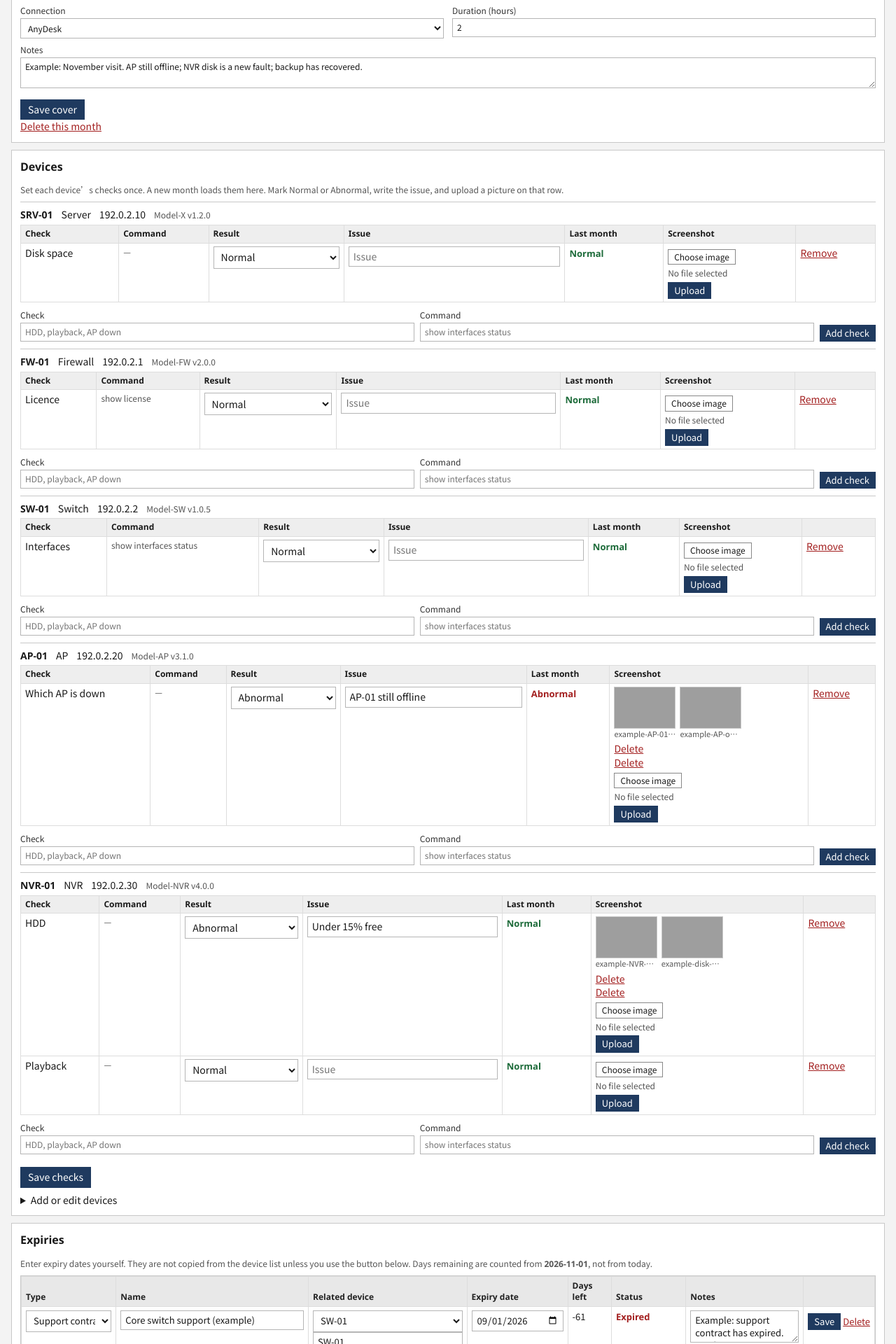
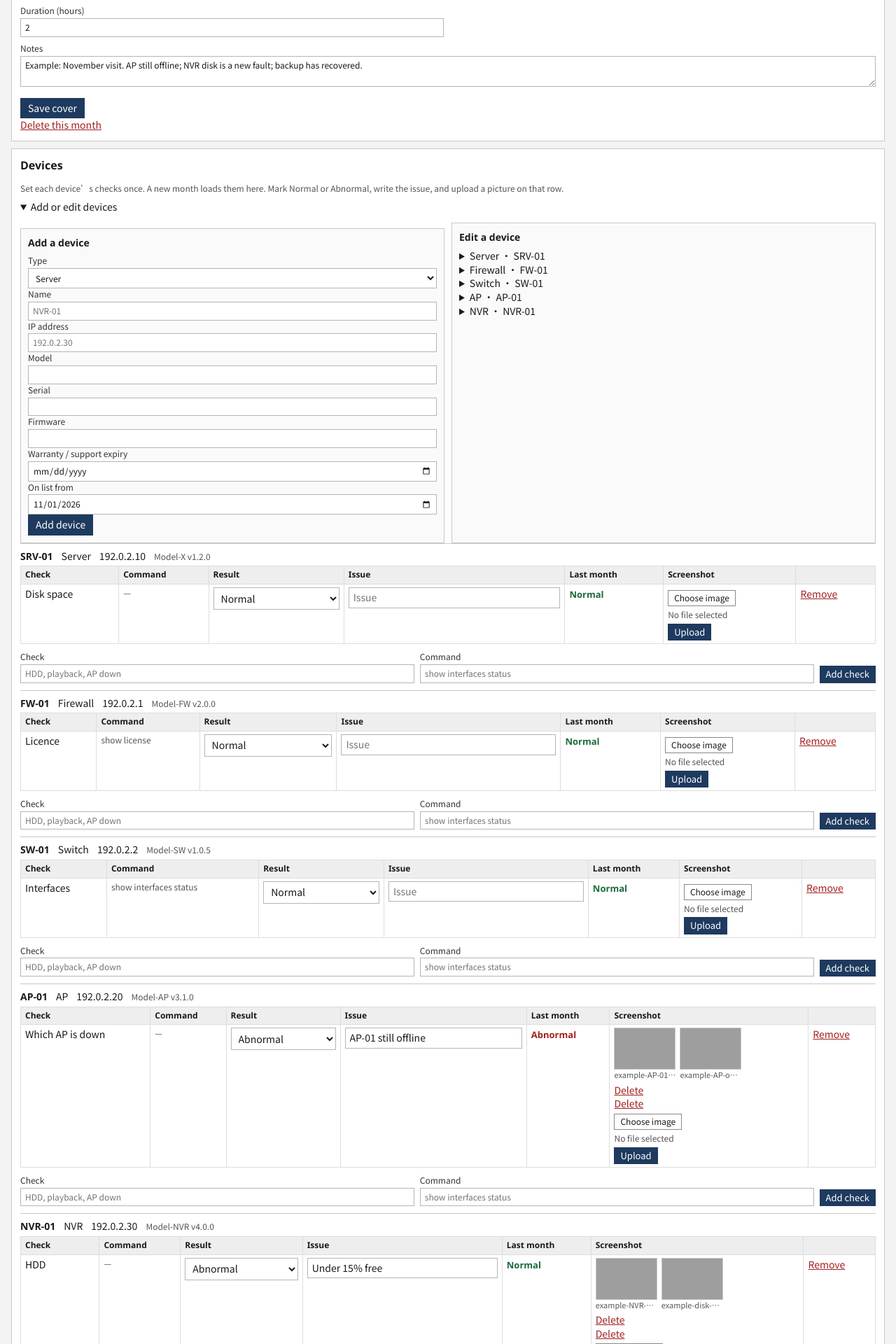
Before and after one commit to fiorafiora/infra-health-check, a FastAPI app: page /clients/1?check=2 in a window 1280 px wide. Shown: the part 600-2520 px from the top of the page at 70% size. Run offline with FastAPI, Linux system fonts and the light colour scheme; data comes from the database, SQL or seed files in the repository; some web fonts are replaced; grey boxes are pictures that could not be loaded.

Commit message:
Drop expiries and connection, and put add-device at the top.
The monthly page no longer asks how you connected or tracks expiry dates. New devices are entered above the check list.

Co-authored-by: fiorafiora <fiorafiora@users.noreply.github.com>

```diff
--- a/app/static/css/app.css
+++ b/app/static/css/app.css
@@ -159,7 +159,7 @@ section[id] { scroll-margin-top: 42px; }
 .stats {
   list-style: none;
   display: grid;
-  grid-template-columns: repeat(6, minmax(0, 1fr));
+  grid-template-columns: repeat(3, minmax(0, 1fr));
   gap: 0;
   padding: 0;
   margin: 10px 0;
@@ -334,7 +334,7 @@ details form { margin-top: 8px; }
 }
 
 @media (max-width: 1100px) {
-  .stats { grid-template-columns: repeat(4, minmax(0, 1fr)); }
+  .stats { grid-template-columns: repeat(3, minmax(0, 1fr)); }
   .layout-home, .split, .page-head { grid-template-columns: 1fr; display: grid; }
   .grid-form { grid-template-columns: 1fr; }
   .span-2 { grid-column: auto; }
--- a/app/templates/client.html
+++ b/app/templates/client.html
@@ -20,7 +20,7 @@
       <button class="btn" type="submit">Save</button>
     </form>
     <form method="post" action="/clients/{{ client.id }}/delete">
-      <button class="btn danger" type="submit" data-confirm="Delete {{ client.name }} / {{ client.site }}? Checks, devices, issues, expiries, and screenshots will all be removed.">Delete client</button>
+      <button class="btn danger" type="submit" data-confirm="Delete {{ client.name }} / {{ client.site }}? Devices, checks, and screenshots will all be removed.">Delete client</button>
     </form>
   </details>
 </section>
@@ -29,7 +29,6 @@
   <a href="#months">Months</a>
   <a href="#summary">Cover</a>
   <a href="#devices">Devices</a>
-  <a href="#expiries">Expiries</a>
 </nav>
 
 <section id="months" class="card">
@@ -51,11 +50,6 @@
     <form class="grid-form" method="post" action="/clients/{{ client.id }}/checks">
       <label>Check date<input type="date" name="check_date" required value="{{ today.isoformat() }}"></label>
       <label>Engineer<input name="engineer" required maxlength="100" value="{{ current.engineer if current else '' }}" placeholder="For example, K L"></label>
-      <label>Connection
-        <select name="connection_method" required>
-          {{ options(CONNECTION_METHODS, current.connection_method if current else "VPN") }}
-        </select>
-      </label>
       <label>Duration (hours)<input name="duration_hours" inputmode="decimal" placeholder="1.5" value=""></label>
       <label class="span-2">Notes<textarea name="notes" rows="2" placeholder="Optional"></textarea></label>
       <div class="span-2">
@@ -69,7 +63,7 @@
 {% if not current %}
 <section class="card empty-state">
   <h2>No month yet</h2>
-  <p>Create the cover first (check date, engineer, connection), then fill device status and the checklist. Until something is filled in, the light stays Not started.</p>
+  <p>Create the cover first (check date and engineer), then fill each device’s checks.</p>
 </section>
 {% else %}
 <section id="summary" class="card hero-card" data-light="{{ view.light }}">
@@ -77,7 +71,7 @@
     <div>
       <p class="eyebrow">Overall</p>
       <p class="hero-light">{{ view.light }}</p>
-      <p class="hint">Red beats amber. Days left use this check date ({{ current.check_date }}), not today.</p>
+      <p class="hint">Red if any check is Abnormal. Green when checks are filled and none are abnormal.</p>
     </div>
     <div class="exports">
       <a class="btn" href="/checks/{{ current.id }}/export.pdf">Export PDF</a>
@@ -88,26 +82,19 @@
     <li><span>Abnormal checks</span><strong>{{ view.counts.abnormal_items }}</strong></li>
     <li><span>Checks filled</span><strong>{{ view.counts.filled_items }}</strong></li>
     <li><span>Abnormal devices</span><strong>{{ view.counts.abnormal_devices }}</strong></li>
-    <li><span>Expired</span><strong>{{ view.counts.expired }}</strong></li>
-    <li><span>Due in 30 days</span><strong>{{ view.counts.within_30 }}</strong></li>
-    <li><span>Due in 90 days</span><strong>{{ view.counts.within_90 }}</strong></li>
   </ul>
   <p class="snapshot">This check records what you saw at that moment. Nothing alerts you between monthly visits, and it is not 24-hour monitoring.</p>
   <details class="rules">
     <summary>How the light is decided</summary>
     <ul>
-      <li>Red: a device check is Abnormal, or something is Expired.</li>
-      <li>Amber: nothing is red, but something is due within 30 or 90 days.</li>
-      <li>Green: at least one check is filled in, and nothing above applies.</li>
-      <li>Not started: no check result yet, and no expiry warning.</li>
+      <li>Red: a device check is Abnormal.</li>
+      <li>Green: at least one check is filled in, and none are Abnormal.</li>
+      <li>Not started: no check result yet.</li>
     </ul>
   </details>
   <form class="grid-form cover-form" method="post" action="/checks/{{ current.id }}">
     <label>Check date<input type="date" name="check_date" required value="{{ current.check_date.isoformat() }}"></label>
     <label>Engineer<input name="engineer" required maxlength="100" value="{{ current.engineer }}"></label>
-    <label>Connection
-      <select name="connection_method" required>{{ options(CONNECTION_METHODS, current.connection_method) }}</select>
-    </label>
     <label>Duration (hours)<input name="duration_hours" inputmode="decimal" value="{{ current.duration_hours|hours }}"></label>
     <label class="span-2">Notes<textarea name="notes" rows="2">{{ current.notes or '' }}</textarea></label>
     <div class="row-actions span-2">
@@ -124,6 +111,52 @@
     <h2>Devices</h2>
     <p class="hint">Set each device’s checks once. A new month loads them here. Mark Normal or Abnormal, write the issue, and upload a picture on that row.</p>
   </div>
+
+  <details class="start-month" open>
+    <summary>Add or edit devices</summary>
+    <div class="split">
+      <form class="subcard" method="post" action="/clients/{{ client.id }}/devices">
+        <h3>Add a device</h3>
+        <input type="hidden" name="check_id" value="{{ current.id }}">
+        <label>Type<select name="device_type" required>{{ options(DEVICE_TYPES, "Server") }}</select></label>
+        <label>Name<input name="name" required maxlength="200" placeholder="NVR-01"></label>
+        <label>IP address<input name="ip_address" maxlength="100" placeholder="192.0.2.30"></label>
+        <label>Model<input name="model" maxlength="200"></label>
+        <label>Serial<input name="serial_no" maxlength="200"></label>
+        <label>Firmware<input name="firmware" maxlength="100"></label>
+        <label>Warranty / support expiry<input type="date" name="warranty_expiry"></label>
+        <label>On list from<input type="date" name="added_on" value="{{ current.check_date.isoformat() }}"></label>
+        <button class="btn" type="submit">Add device</button>
+      </form>
+      <div class="subcard">
+        <h3>Edit a device</h3>
+        {% for device in devices %}
+        <details>
+          <summary>{{ device.device_type }} · {{ device.name }}</summary>
+          <form method="post" action="/devices/{{ device.id }}">
+            <input type="hidden" name="check_id" value="{{ current.id }}">
+            <label>Type<select name="device_type">{{ options(DEVICE_TYPES, device.device_type) }}</select></label>
+            <label>Name<input name="name" required value="{{ device.name }}"></label>
+            <label>Model<input name="model" value="{{ device.model or '' }}"></label>
+            <label>Serial<input name="serial_no" value="{{ device.serial_no or '' }}"></label>
+            <label>IP address<input name="ip_address" value="{{ device.ip_address or '' }}"></label>
+            <label>Firmware<input name="firmware" value="{{ device.firmware or '' }}"></label>
+            <label>Warranty / support expiry<input type="date" name="warranty_expiry" value="{{ device.warranty_expiry.isoformat() if device.warranty_expiry else '' }}"></label>
+            <label>Sort order<input name="sort_order" inputmode="numeric" value="{{ device.sort_order }}"></label>
+            <button class="btn small" type="submit">Save</button>
+          </form>
+          <form method="post" action="/devices/{{ device.id }}/delete">
+            <input type="hidden" name="check_id" value="{{ current.id }}">
+            <button class="link danger" type="submit" data-confirm="Delete {{ device.name }}?">Delete</button>
+          </form>
+        </details>
+        {% else %}
+        <p class="empty">No devices yet.</p>
+        {% endfor %}
+      </div>
+    </div>
+  </details>
+
   {% if view.devices %}
   <form id="device-checks-form" method="post" action="/checks/{{ current.id }}/device-checks"></form>
   {% for row in view.devices %}
@@ -192,150 +225,10 @@
     <button class="btn" type="submit" form="device-checks-form">Save checks</button>
   </div>
   {% else %}
-  <p class="empty">No devices on this month. Add one below.</p>
+  <p class="empty">No devices on this month. Add one above.</p>
   {% endif %}
 
-  <details class="start-month">
-    <summary>Add or edit devices</summary>
-    <div class="split">
-      <form class="subcard" method="post" action="/clients/{{ client.id }}/devices">
-        <h3>Add a device</h3>
-        <input type="hidden" name="check_id" value="{{ current.id }}">
-        <label>Type<select name="device_type" required>{{ options(DEVICE_TYPES, "Server") }}</select></label>
-        <label>Name<input name="name" required maxlength="200" placeholder="NVR-01"></label>
-        <label>IP address<input name="ip_address" maxlength="100" placeholder="192.0.2.30"></label>
-        <label>Model<input name="model" maxlength="200"></label>
-        <label>Serial<input name="serial_no" maxlength="200"></label>
-        <label>Firmware<input name="firmware" maxlength="100"></label>
-        <label>Warranty / support expiry<input type="date" name="warranty_expiry"></label>
-        <label>On list from<input type="date" name="added_on" value="{{ current.check_date.isoformat() }}"></label>
-        <button class="btn" type="submit">Add device</button>
-      </form>
-      <div class="subcard">
-        <h3>Edit a device</h3>
-        {% for device in devices %}
-        <details>
-          <summary>{{ device.device_type }} · {{ device.name }}</summary>
-          <form method="post" action="/devices/{{ device.id }}">
-            <input type="hidden" name="check_id" value="{{ current.id }}">
-            <label>Type<select name="device_type">{{ options(DEVICE_TYPES, device.device_type) }}</select></label>
-            <label>Name<input name="name" required value="{{ device.name }}"></label>
-            <label>Model<input name="model" value="{{ device.model or '' }}"></label>
-            <label>Serial<input name="serial_no" value="{{ device.serial_no or '' }}"></label>
-            <label>IP address<input name="ip_address" value="{{ device.ip_address or '' }}"></label>
-            <label>Firmware<input name="firmware" value="{{ device.firmware or '' }}"></label>
-            <label>Warranty / support expiry<input type="date" name="warranty_expiry" value="{{ device.warranty_expiry.isoformat() if device.warranty_expiry else '' }}"></label>
-            <label>Sort order<input name="sort_order" inputmode="numeric" value="{{ device.sort_order }}"></label>
-            <button class="btn small" type="submit">Save</button>
-          </form>
-          <form method="post" action="/devices/{{ device.id }}/delete">
-            <input type="hidden" name="check_id" value="{{ current.id }}">
-            <button class="link danger" type="submit" data-confirm="Delete {{ device.name }}?">Delete</button>
-          </form>
-        </details>
-        {% else %}
-        <p class="empty">No devices yet.</p>
-        {% endfor %}
-      </div>
-    </div>
-  </details>
 </section>
 
-<section id="expiries" class="card">
-  <div class="card-head">
-    <h2>Expiries</h2>
-    <p class="hint">Enter expiry dates yourself. They are not copied from the device list unless you use the button below. Days remaining are counted from <strong>{{ current.check_date }}</strong>, not from today.</p>
-  </div>
-  {% if view.expiries %}
-  <div class="sheet">
-    <table class="grid expiries">
-      <thead>
-        <tr>
-          <th>Type</th>
-          <th>Name</th>
-          <th>Related device</th>
-          <th>Expiry date</th>
-          <th>Days left</th>
-          <th>Status</th>
-          <th>Notes</th>
-          <th></th>
-        </tr>
-      </thead>
-      <tbody>
-        {% for row in view.expiries %}
-        {% set expiry = row.expiry %}
-        <tr>
-          <td><select form="ex-{{ expiry.id }}" name="kind">{{ options(EXPIRY_KINDS, expiry.kind) }}</select></td>
-          <td>
-            <input form="ex-{{ expiry.id }}" name="name" required value="{{ expiry.name }}">
-            {% if expiry.copied_from_device %}<span class="tag">Copied from warranty</span>{% endif %}
-          </td>
-          <td>
-            <select form="ex-{{ expiry.id }}" name="device_id">
-              <option value="">None</option>
-              {% for device in devices %}
-              <option value="{{ device.id }}"{% if expiry.device_id == device.id %} selected{% endif %}>{{ device.name }}</option>
-              {% endfor %}
-            </select>
-            <input form="ex-{{ expiry.id }}" name="related_label" value="{{ expiry.related_label or '' }}" placeholder="Display name">
-          </td>
-          <td><input form="ex-{{ expiry.id }}" type="date" name="expiry_date" required value="{{ expiry.expiry_date.isoformat() }}"></td>
-          <td class="num">{{ row.days if row.days is not none else "—" }}</td>
-          <td><span class="status" data-status="{{ row.status }}">{{ row.status }}</span></td>
-          <td><textarea form="ex-{{ expiry.id }}" name="notes" rows="2">{{ expiry.notes or '' }}</textarea></td>
-          <td class="nowrap">
-            <button class="btn small" type="submit" form="ex-{{ expiry.id }}">Save</button>
-            <button class="link danger" type="submit" form="ex-del-{{ expiry.id }}" data-confirm="Delete “{{ expiry.name }}”?">Delete</button>
-          </td>
-        </tr>
-        {% endfor %}
-      </tbody>
-    </table>
-  </div>
-  {% for row in view.expiries %}
-  <form id="ex-{{ row.expiry.id }}" method="post" action="/expiries/{{ row.expiry.id }}">
-    <input type="hidden" name="check_id" value="{{ current.id }}">
-  </form>
-  <form id="ex-del-{{ row.expiry.id }}" method="post" action="/expiries/{{ row.expiry.id }}/delete">
-    <input type="hidden" name="check_id" value="{{ current.id }}">
-  </form>
-  {% endfor %}
-  {% else %}
-  <p class="empty">No expiries yet.</p>
-  {% endif %}
-
-  <div class="split">
-    <form class="subcard" method="post" action="/clients/{{ client.id }}/expiries">
-      <h3>Add an expiry</h3>
-      <input type="hidden" name="check_id" value="{{ current.id }}">
-      <label>Type<select name="kind">{{ options(EXPIRY_KINDS, "Licence") }}</select></label>
-      <label>Name<input name="name" required maxlength="300" placeholder="For example, firewall licence"></label>
-      <label>Related device
-        <select name="device_id">
-          <option value="">None</option>
-          {% for device in devices %}<option value="{{ device.id }}">{{ device.name }}</option>{% endfor %}
-        </select>
-      </label>
-      <label>Related label<input name="related_label" maxlength="300"></label>
-      <label>Expiry date<input type="date" name="expiry_date" required></label>
-      <label>Notes<textarea name="notes" rows="2"></textarea></label>
-      <button class="btn" type="submit">Add</button>
-    </form>
-    <form class="subcard" method="post" action="/clients/{{ client.id }}/expiries/copy-warranty">
-      <h3>Copy a device warranty</h3>
-      <input type="hidden" name="check_id" value="{{ current.id }}">
-      <p class="hint">Copies only the device you pick, and only if it has a warranty or support date. The same date is not added twice.</p>
-      <label>Device
-        <select name="device_id" required>
-          <option value="">Choose</option>
-          {% for device in devices %}
-          <option value="{{ device.id }}">{{ device.name }}{% if device.warranty_expiry %} · {{ device.warranty_expiry }}{% else %} · no date{% endif %}</option>
-          {% endfor %}
-        </select>
-      </label>
-      <button class="btn ghost" type="submit">Copy as warranty</button>
-    </form>
-  </div>
-</section>
 {% endif %}
 {% endblock %}
--- a/app/templates/index.html
+++ b/app/templates/index.html
@@ -8,7 +8,7 @@
 {% if has_demo %}
 <aside class="banner demo">
   Example data only (Client A–C, 192.0.2.x). Delete before real use.
-  Client A latest month is red, Client B is amber, Client C is not started.
+  Client A latest month is red, Client B is green, Client C is not started.
 </aside>
 {% endif %}
 
```
Also changed, not shown: app/exports.py (+13 -32 lines), app/service.py (+6 -33 lines), tests/test_app.py (+6 -17 lines), README.md.
